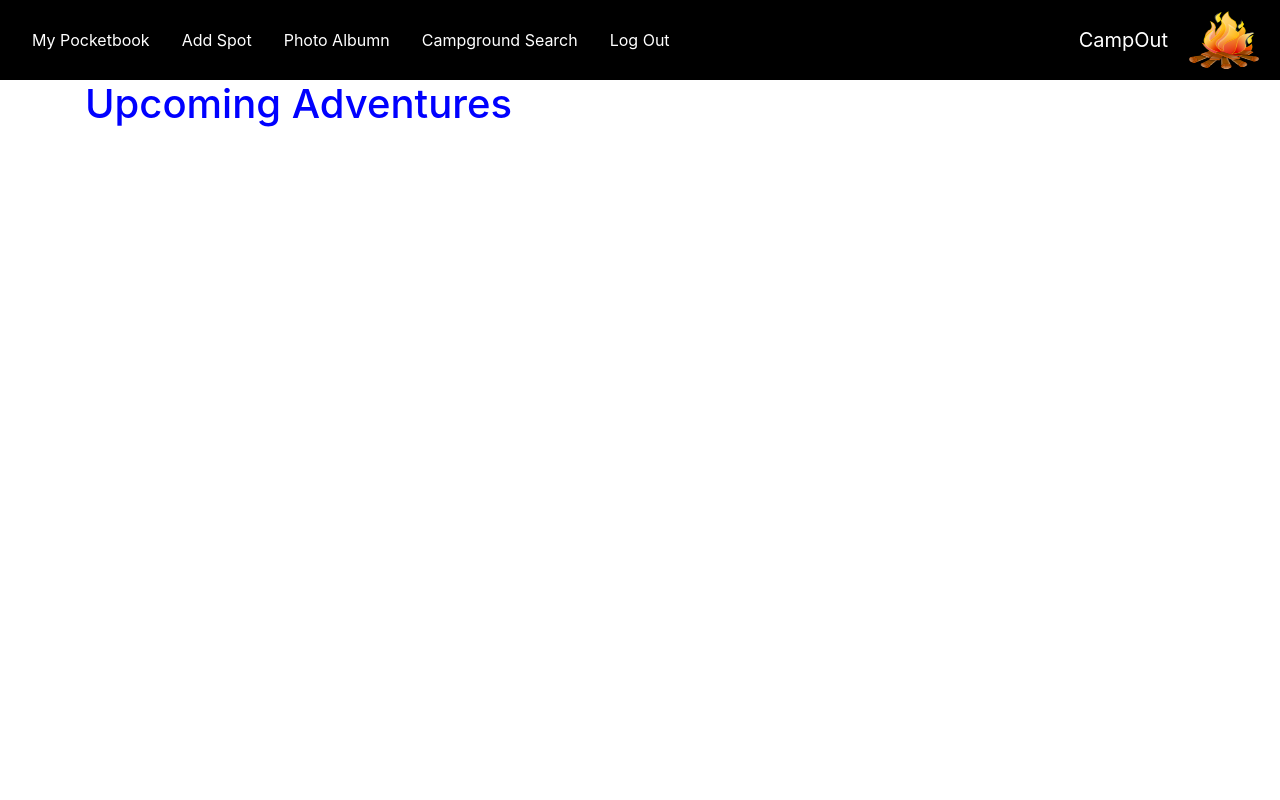
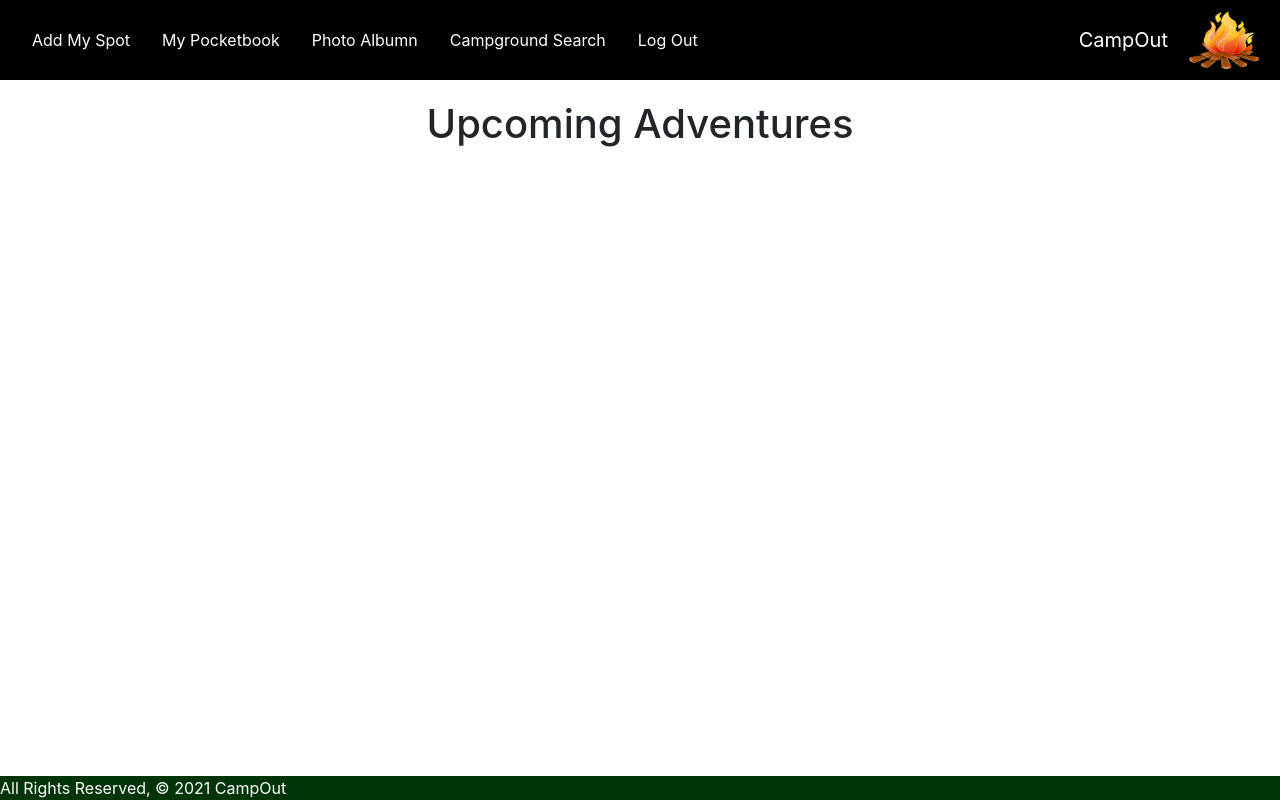
Before and after one commit to joneill129/CampOut, a Django app: page /campgrounds/ in a window 1280 px wide. Run offline with Django 3.2, Linux system fonts and the light colour scheme; the visitor is signed in with stand-in values (Sample User, id 1); data that the repository does not hold is empty.

Commit message:
style index

```diff
--- a/main_app/static/css/style.css
+++ b/main_app/static/css/style.css
@@ -7,7 +7,7 @@
     background-color: rgb(0, 54, 7);
     height: 300px;
     color: white;
-    margin-bottom: 20px;
+    margin-bottom: 50px;
 }
 
 .search-header {
@@ -17,19 +17,20 @@
 #search-input {
     width: 17rem;
     height: 2rem;
+}
 
-}
 
 .campsite-container {
     display: grid;
     align-items: center;
     grid-template-columns: repeat(3, minmax(200px, 1fr));
-    gap: 2rem;
+    gap: 3rem;
     margin: auto;
+    padding-left: 2rem;
     word-wrap: break-word;
 }
 
-.card {
+#search {
    display: flex;
    justify-content: center;
    align-items: center;
@@ -38,17 +39,41 @@
    word-wrap: break-word;
 }
 
-.card-body {
+#search-body {
     display: flex;
     flex-direction: column;
     justify-content: center;
     align-items: center;
-    flex-wrap: nowrap;
     height: 400px;
 }
 
+.right {
+    background-color: rgb(0, 54, 7);
+    color: white;
+    margin-top: 20px;
+}
 
+.pocketbook-container {
+    display: grid;
+    align-items: center;
+    grid-template-columns: repeat(2, minmax(200px, 2fr));
+    gap: 3rem;
+    word-wrap: break-word;
+
+}
 
 .pocketbook-title {
-    color: blue;
+   display: flex;
+   justify-content: center;
+   align-items: center;
+   margin-top: 20px;
+   margin-bottom: 20px;
 }
+
+.name {
+    background-color: rgb(0, 54, 7);
+    color: white;
+    display: flex;
+    justify-content: center;
+    align-items: center;
+}
--- a/main_app/templates/base.html
+++ b/main_app/templates/base.html
@@ -22,10 +22,10 @@
             <div class="collapse navbar-collapse" id="navbarNavAltMarkup">
                 <div class="navbar-nav">
                     {% if user.is_authenticated %}
+                    <a class="nav-item nav-link px-3" href="{% url 'campgrounds_create' %}" style="color: #ffffff"
+                        rel="add_campsite">Add My Spot</a>
                     <a class="nav-item nav-link active px-3" href="{% url 'pocketbook' %}" style="color: #ffffff"
                         rel="index">My Pocketbook<span class="sr-only">(current)</span></a>
-                    <a class="nav-item nav-link px-3" href="{% url 'campgrounds_create' %}" style="color: #ffffff"
-                        rel="add_campsite">Add Spot</a>
                     <a class="nav-item nav-link px-3" href="{% url 'photos' %}" style="color: #ffffff"
                         rel="photos">Photo Albumn</a>
                     <a class="nav-item nav-link px-3" href="/" style="color: #ffffff" rel="search">Campground Search</a>
@@ -45,8 +45,10 @@
         </nav>
     </header>
     <main class="container">{% block content %} {% endblock %}</main>
-    <footer class="footer">
-        <div></div>
+    <footer class="fixed-bottom">
+        <div class="right">
+            All Rights Reserved, &copy; 2021 CampOut &nbsp;
+          </div>
     </footer>
 
     <script src="https://code.jquery.com/jquery-3.5.1.slim.min.js"
--- a/main_app/templates/campgrounds/pocketbook.html
+++ b/main_app/templates/campgrounds/pocketbook.html
@@ -3,21 +3,26 @@
 {% load static %}
 
 <h1 class="pocketbook-title">Upcoming Adventures</h1>
+<div class="pocketbook-container">
+{% for campground in campgrounds %}
 
-{% for campground in campgrounds %}
-<div class="card mb-3" style="max-width: 600px;">
+<div class="card mb-3 border-primary" style="max-width: 700px;" id="pocketbook-card" >
     <div class="row g-0">
-      <div class="col-md-4">
-        <img src="..." alt="...">
+      <div class="col-md-4" >
+        <img src="{% static 'images/search.jpg' %}" alt="campfire" style="width: 12rem; height: 10rem;">
       </div>
       <div class="col-md-8">
+          <div class="name">
+        <h4 class="card-title">{{ campground.name }}</h4>
+          </div>
         <div class="card-body">
-          <h4 class="card-title">{{ campground.name }}</h4>
-          <p class="card-text">{{ campground.city}}, {{ campground.state}} {{ campground.zipcode }}</p>
-          <p class="card-text"><a href='{% url "detail" campground.id %}'>Plan</a>&ensp;<a href='#'>Delete</a></p>
+        <strong>Where:</strong> {{ campground.city}}, {{ campground.state}} {{ campground.zipcode }}<br>
+        <strong>Phone:</strong> {{campground.phone}}
+          <p class="card-text"><a href='{% url "detail" campground.id %}' rel="plan_trip">Trip Details</a>
         </div>
       </div>
     </div>
   </div>
-{% endfor %}
+  {% endfor %}
+</div>
 {% endblock %}
```
Also changed, not shown: main_app/templates/landing.html (+8 -7 lines).
